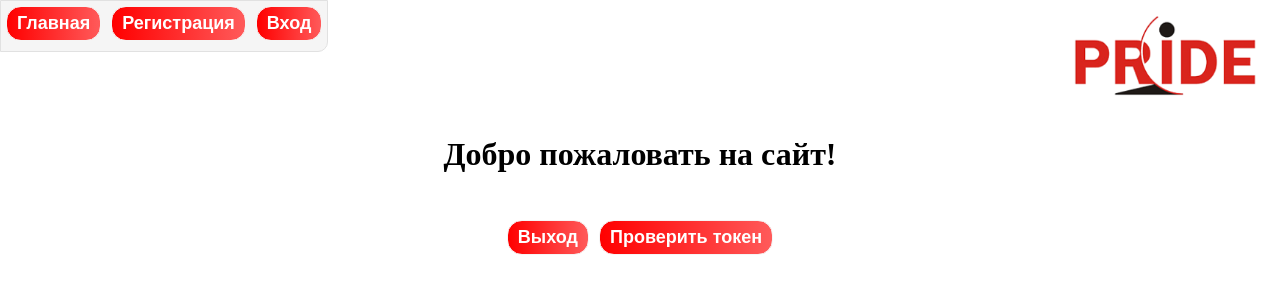
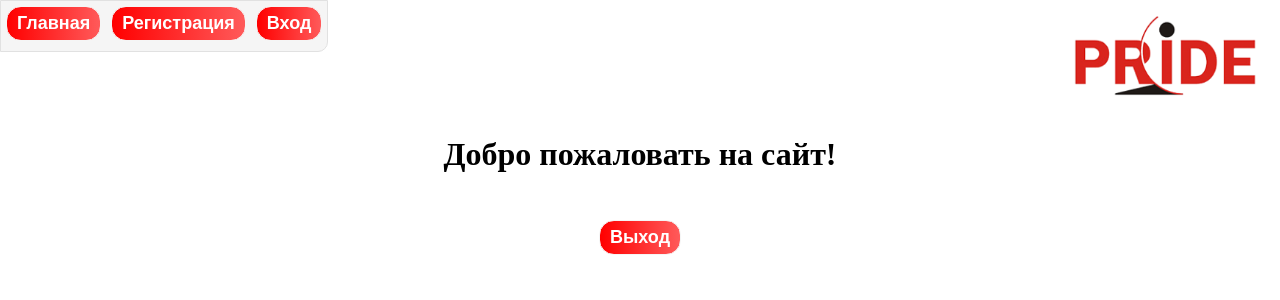
Before and after one commit to Maynezuk/sign-in-update, a Vue app in the folder frontend/: page / in a window 1280 px wide. Shown: the top 300 px of the page. Built offline with nearby package versions, Linux system fonts and the light colour scheme.

Commit message:
Убрана кнопка проверки токена

```diff
--- a/frontend/src/views/LoginPage.vue
+++ b/frontend/src/views/LoginPage.vue
@@ -42,7 +42,6 @@ const loginUser = async () => {
 
     clearTimeout(authStatus.timerID)
     authStatus.fetchToken(response.data.access_token);
-    localStorage.setItem('token', response.data.access_token)
     await router.push('/');
 
   } catch (error) {
--- a/frontend/src/views/MainPage.vue
+++ b/frontend/src/views/MainPage.vue
@@ -8,33 +8,12 @@ const authStatus = useAuthStatus()
 // Выход из системы
 const logout = async () => {
   try {
-    // Удалние токена
-
     clearTimeout(authStatus.timerID);  // Вроде бы и бесполезно, а вроде бы и не плохо
     authStatus.fullName = '';
-    // delete axios.defaults.headers.common['Authorization'];
-
   } catch (error) {
     console.error('Ошибка при выходе:', error);
   }
 };
-
-const checkToken = async () => {
-  try {
-    const response = await axios.get('/api/users/data', {
-      headers: {
-        'Authorization': `Bearer ${localStorage.getItem('token')}`
-      }
-    });
-
-    // authStatus.fullName = `, ${response.data.surname} ${response.data.name}`;
-
-    alert('Токен существует!')
-  } catch (error) {
-    alert('Попытка не удалась: токен истёк!');
-    console.error('Попытка не удалась:', error);
-  }
-}
 </script>
 
 <template>
@@ -44,7 +23,6 @@ const checkToken = async () => {
     </div>
     <div class="btn-container">
       <my-button @click="logout">Выход</my-button>
-      <my-button @click="checkToken">Проверить токен</my-button>
     </div>
   </div>
 </template>
```
